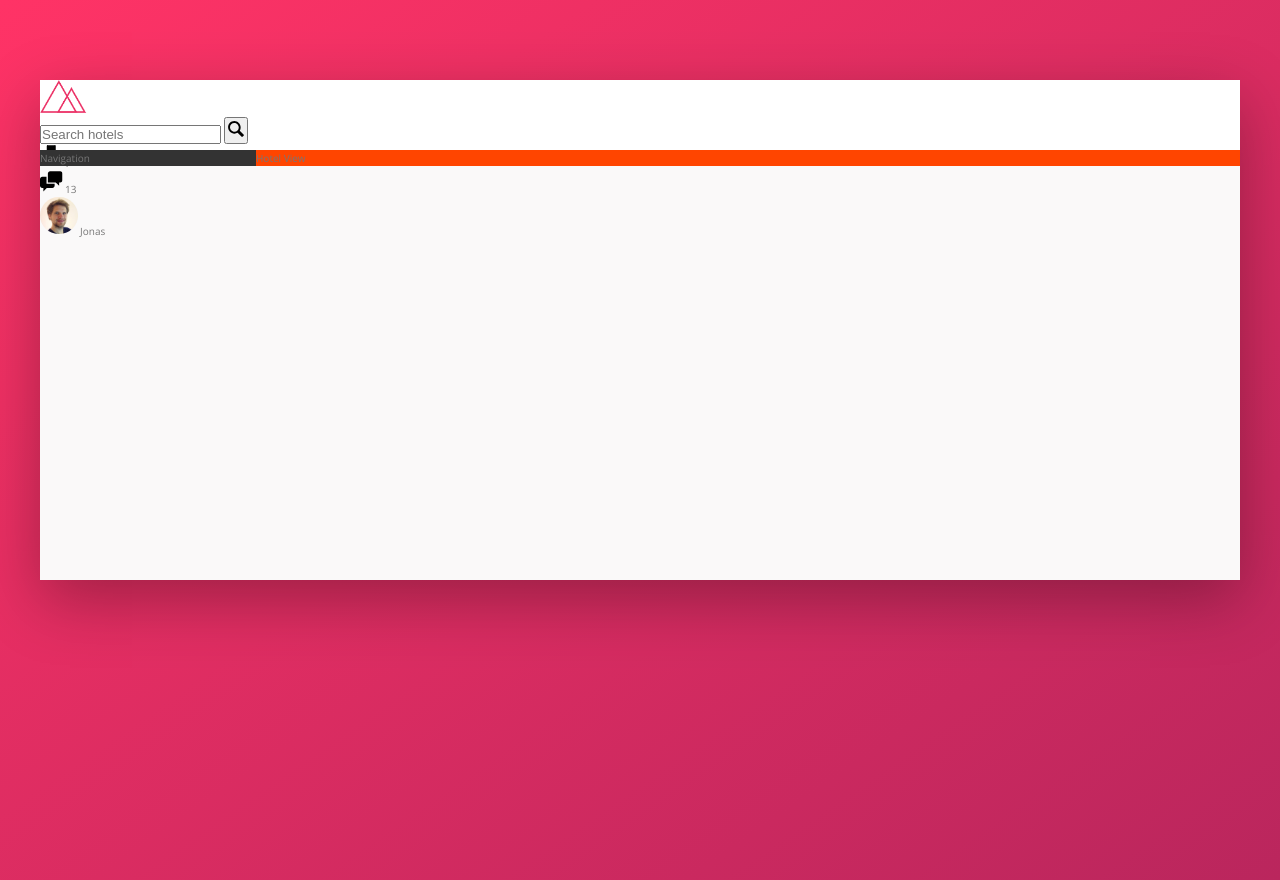
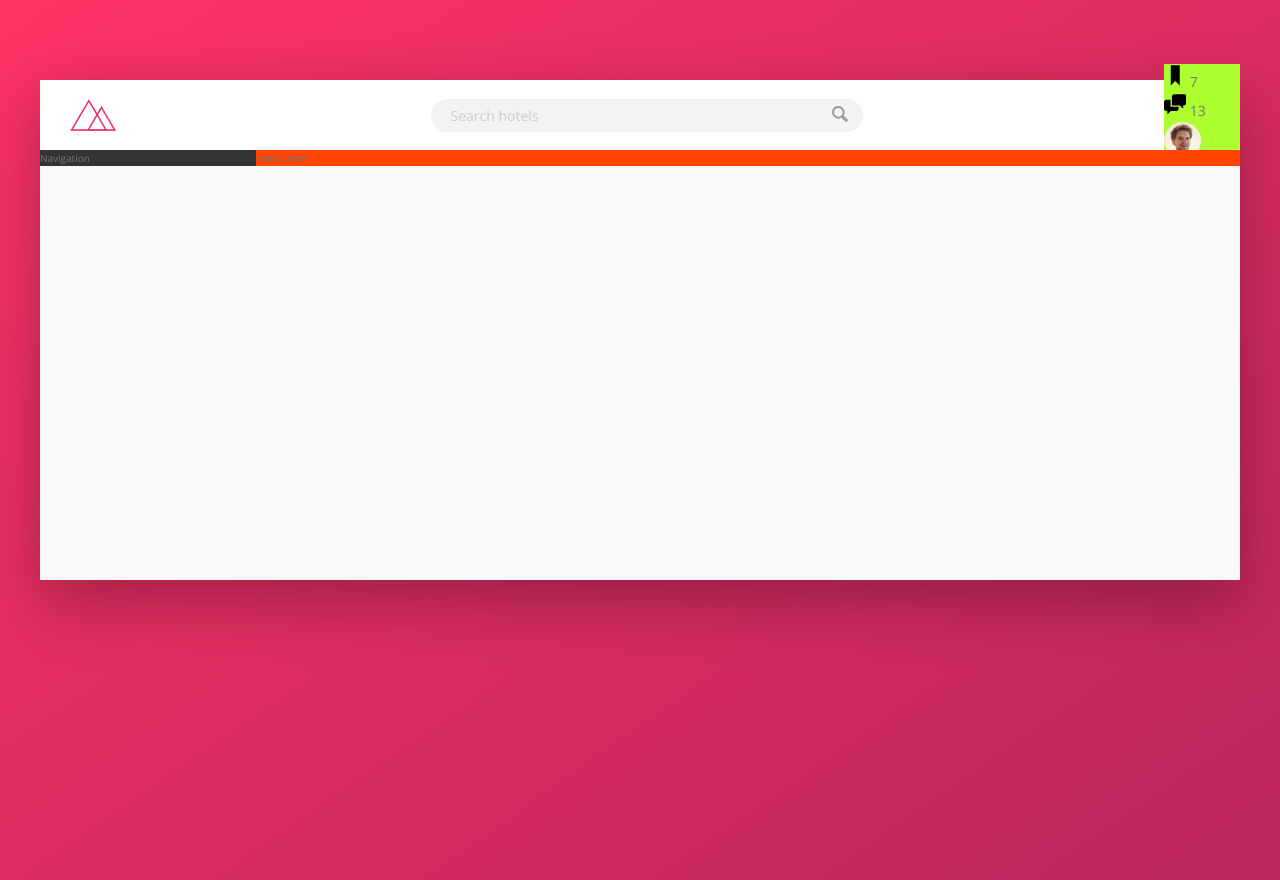
Before and after one commit to suryadev96/Trillo, a website: page index.html in a window 1280 px wide. Drawn offline with nearby package versions, Linux system fonts and the light colour scheme.

Commit message:
search bar

```diff
--- a/sass/_components.scss
+++ b/sass/_components.scss
@@ -2,28 +2,72 @@
 //LOGO
 .logo {
     height: 3.25rem;
+    margin-left: 3rem;
 }
 
 ////////////////////////////////////
 //SEARCH
 .search {
+    flex: 0 0 40%;
+
+    //use flex instead of messing with margins, translates , floats, text-align center
+    //the flex items for this search container are input and search button
+    display: flex; //flex item becoming flex container ; nested flex box;
+    align-items: center; //default is strech
+    justify-content: center;
+
     &__input {
+        font-family: inherit;
+        font-size: inherit;
+        color: inherit;
+        background-color: var(--color-grey-light-2);
+        border: none;
+        padding: .7rem 2rem;
+        border-radius: 100px;
+        width: 90%;
+        transition: all .2s;
+        margin-right: -3.25rem;
 
+        &:focus {
+            outline: none;
+            width: 100%;
+            background-color: var(--color-grey-light-3);
+        }
+
+        &::-webkit-input-placeholder {
+            font-weight: 100;
+            color: var(--color-grey-light-4);
+        }
+    }
+
+    &__input:focus + &__button {
+        background-color: var(--color-grey-light-3);
     }
 
     &__button {
+        border: none;
+        background-color: var(--color-grey-light-2);
 
+        &:focus {
+            outline: none;
+        }
+
+        &:active {
+
+        }
     }
 
     &__icon {
         height: 2rem;
         width: 2rem;
+        fill: var(--color-grey-dark-3);
     }
 }
 
 ////////////////////////////////////
 //USER NAVIGATION
 .user-nav {
+    background-color: greenyellow;
     &__icon-box {
 
     }
--- a/sass/_layout.scss
+++ b/sass/_layout.scss
@@ -9,9 +9,13 @@
 }
 
 .header {
+    font-size: 1.4rem;
     height: 7rem;
     background-color: #fff;
-    border-bottom: var(--color-grey-light-2) ;
+    border-bottom: var(--color-grey-light-2);
+    display: flex;
+    justify-content: space-between;
+    align-items: center;
 }
 
 .content {
```
Also changed, not shown: css/style.css.
